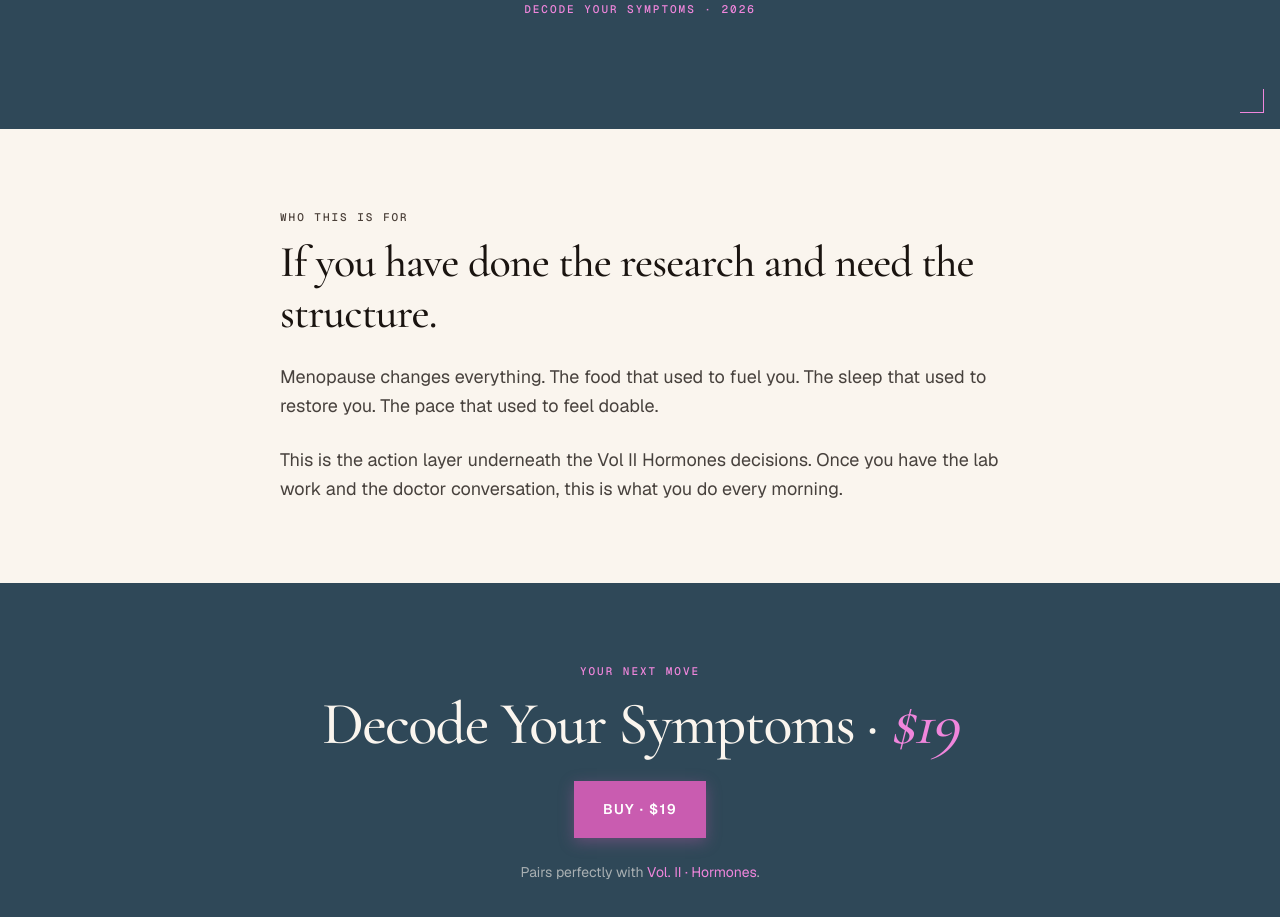
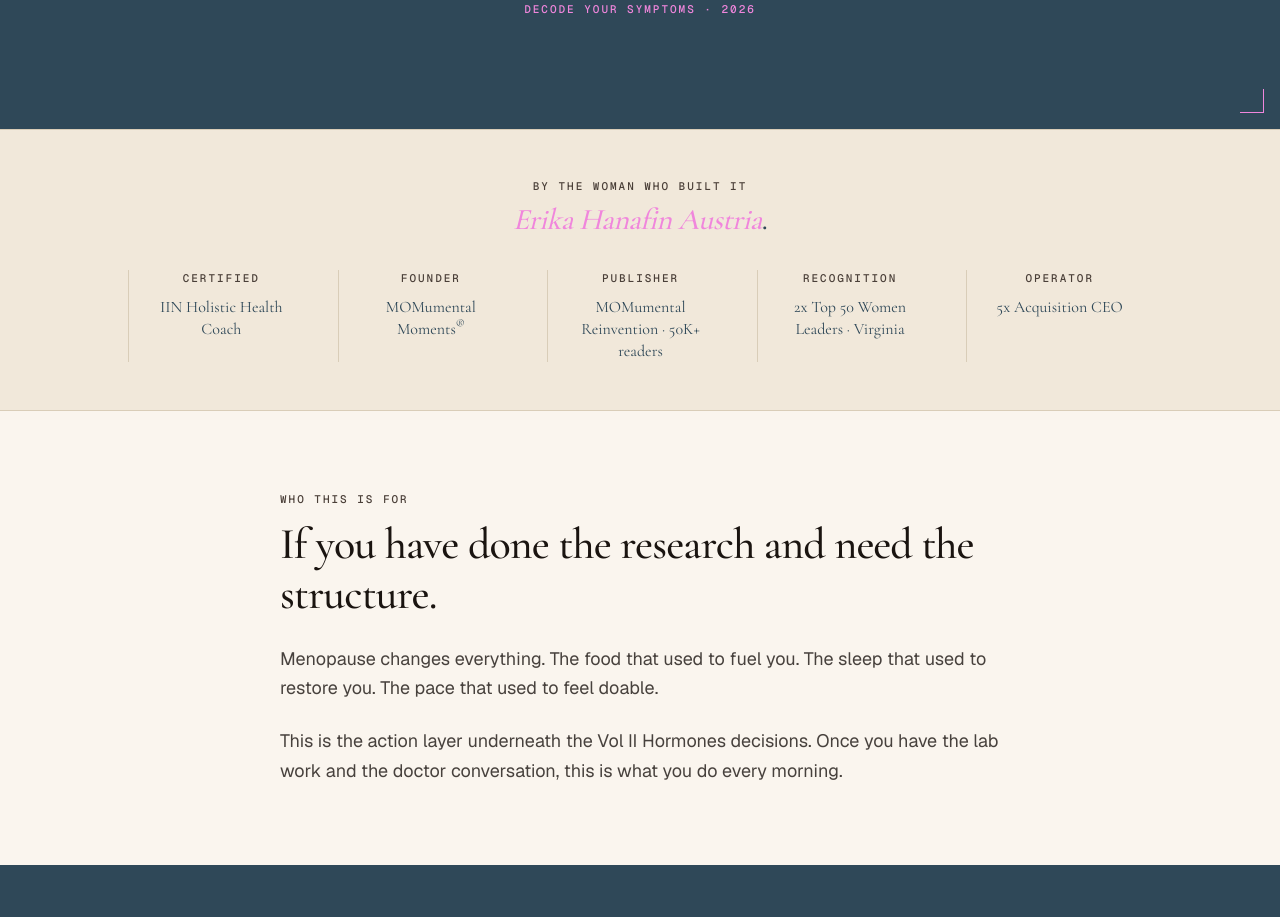
Before and after one commit to erika-austria/thisisphase-co, a Next.js app: page /decode in a window 1280 px wide. Shown: the part 1080-1997 px from the top of the page. Built offline with nearby package versions, Linux system fonts and the light colour scheme; no server answers.

Commit message:
Add TrustSignalsBar to /decode page

```diff
--- a/src/app/decode/page.tsx
+++ b/src/app/decode/page.tsx
@@ -7,6 +7,7 @@ import { STRIPE_LINKS } from '@/lib/stripe';
 import { MagazineMasthead } from '@/components/MagazineMasthead';
 import { PullQuote } from '@/components/PullQuote';
 import { StripeButton } from '@/components/StripeButton';
+import { TrustSignalsBar } from '@/components/TrustSignalsBar';
 
 export const metadata: Metadata = buildMetadata({
   title: 'Decode Your Symptoms · A Science-Backed Reset · $19',
@@ -88,6 +89,9 @@ export default function DecodePage() {
         <span className="italic text-pink">It is asking for different inputs.</span>
       </PullQuote>
 
+      {/* Trust signals · added Fri May 15 PM per WTF framework */}
+      <TrustSignalsBar variant="cream" />
+
       <section className="max-w-3xl mx-auto px-6 py-20">
         <p className="eyebrow text-xs mb-3 text-pink">WHO THIS IS FOR</p>
         <h2 className="font-serif text-4xl mb-6">If you have done the research and need the structure.</h2>
```
